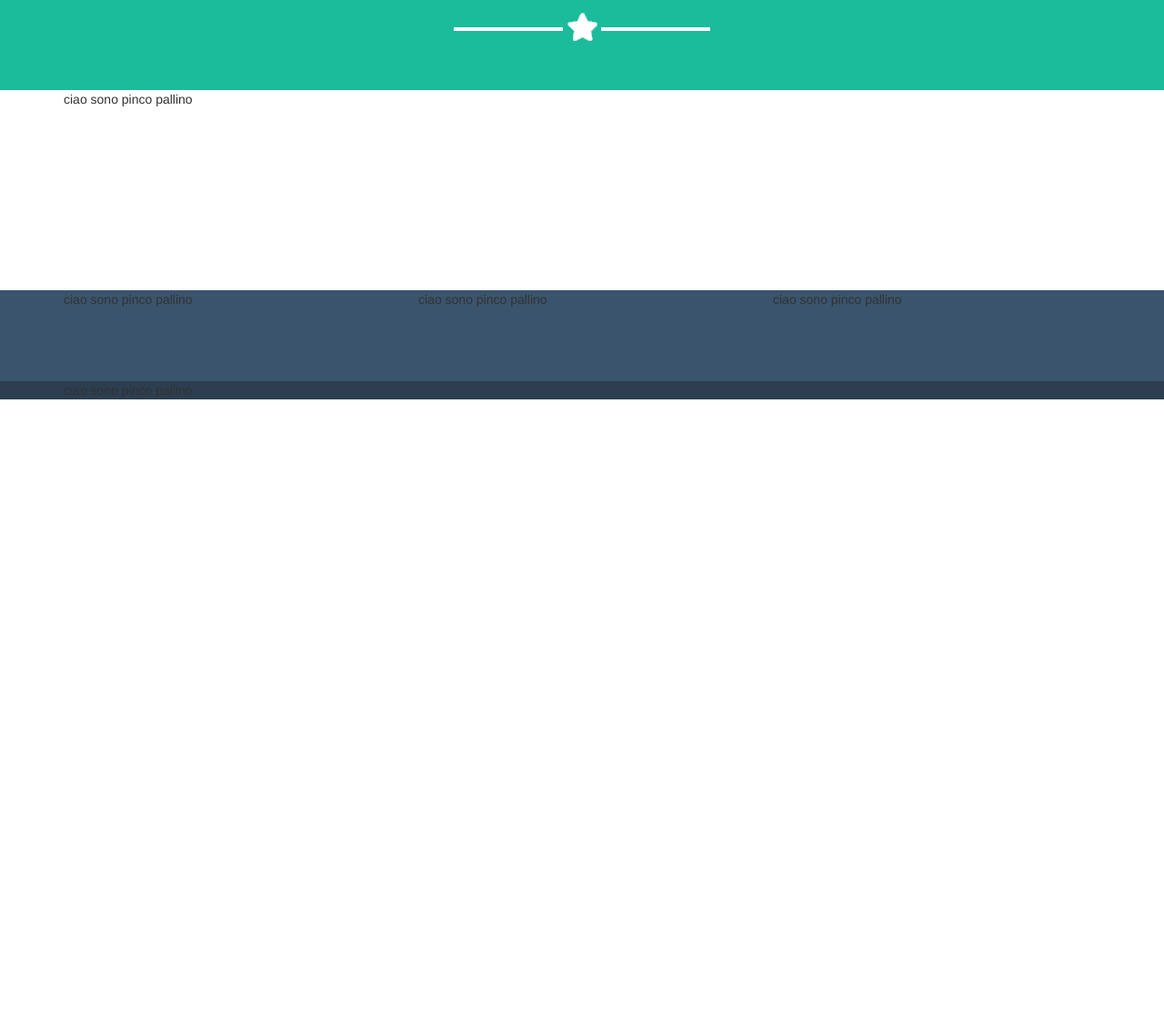
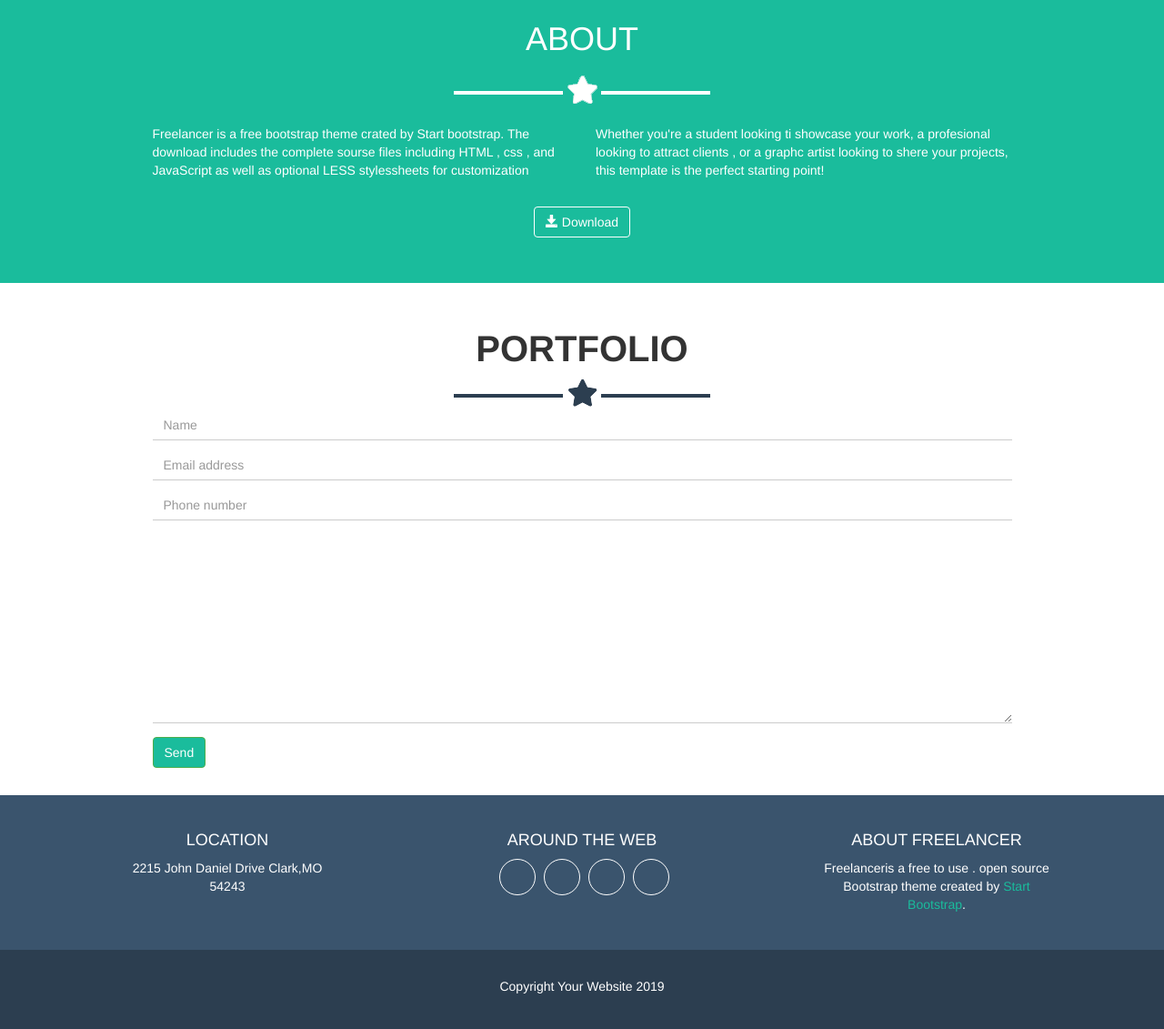
Before and after one commit to andreicismas/html-css-bootstrap-freelancer, a plain HTML site: page index.html in a window 1280 px wide. Shown: the part 1222-2353 px from the top of the page at 91% size. Before the commit the page ends 1661 px from the top, so only its background shows below. Drawn offline with nearby package versions, Linux system fonts and the light colour scheme.

Commit message:
almoste finished footer

```diff
--- a/index.html
+++ b/index.html
@@ -128,6 +128,9 @@
         <section  class="sec_padd color_main_1">
             <div class="container">
                 <div class="row">
+                    <div class=" text-center">
+                        <h1  class="text-uppercase" >ABOUT </h1>
+                    </div>
                     <div class="col-md-6 col-md-offset-3">
                         <div class="container_line_star  text-center" >
                             <div class="line_star"></div>
@@ -135,42 +138,56 @@
                             <div class="line_star"></div>
                         </div>
                     </div>
-                        <div class="col-xs-12 col-lg-12">
+                </div>
+                <div class="row">
+                    <div class="col-md-5  col-md-offset-1 col-lg-5 col-lg-offset-1 ">Freelancer is a free bootstrap theme crated by Start bootstrap. The download includes the complete sourse files including HTML , css , and JavaScript as well as optional LESS  stylessheets for customization</div>
+                    <div class="col-md-5   col-lg-5  ">Whether you're a student looking ti showcase your work, a profesional looking to attract clients , or a graphc artist looking to shere your projects, this template is the perfect starting point!</div>
+                </div>
+
+                <div class="btn_container_default">
+                    <button type="button" class="btn center-block btn_default">
+                        <span class="glyphicon glyphicon-save"></span>
+                        Download</button>
+                </div>
 
 
-                    </div>
-                </div>
             </div>
         </section>
-        <section  class="white_main ">
+        <section  class="sec_padd white_main ">
             <div class="container">
                 <div class="row">
                     <div class="col-xs-12 col-lg-12">
-                        <div class="row">
-                            <div class="col-xs-12 col-lg-12">
-                                <div class="row">
-                                    <div class="col-xs-12 col-lg-12">
-                                        ciao sono pinco pallino
+                        <div class=" text-center">
+                            <h1 class="text-uppercase title_style ">PORTFOLIO</h1>
+                        </div>
+                    </div>
 
-                                    </div>
-                                </div>
-                                <div class="row">
-                                    <div class="col-xs-12 col-lg-12 h-100">
+                </div>
+                <div class="row">
+                    <div class="col-md-6 col-md-offset-3 col-lg-10 col-lg-offset-1 ">
+                        <div class="container_main_line_star  text-center" >
+                            <div class="line_star"></div>
+                            <img src="img/star.png" alt="star logo/png">
+                            <div class="line_star"></div>
+                        </div>
+
+                        <form>
+                            <div class="form-group ">
+                              <input type="email" class="form-control " id="exampleInputEmail1" placeholder="Name">
+
+                              <input type="email" class="form-control " id="exampleInputEmail1" placeholder="Email address">
+
+                              <input type="email" class="form-control " id="exampleInputEmail1" placeholder="Phone number">
+
+                              <textarea class="form-control" rows="10"></textarea>
+                            </div>
+
+                            <button type="button" class="btn btn-success btn_send_style">Send</button>
+                        </form>
+                    </div>
+                </div>
 
 
-                                    </div>
-                                </div>
-                                <div class="row">
-                                    <div class="col-xs-12 col-lg-12 h-100">
-
-
-                                    </div>
-                                </div>
-
-                            </div>
-                        </div>
-                    </div>
-                </div>
             </div>
         </section>
     </main>
@@ -182,23 +199,23 @@
         <section class="color_footer ">
             <div class="container">
                 <div class="row">
-                    <div class="col-xs-12 col-lg-12">
-                        <div class="row">
-                            <div class="col-xs-6 col-lg-4 h-100">
+                    <div class="col-xs-12 col-md-4 col-lg-4 text-center">
+                        <h4  class="text-uppercase" >location</h4>
+                        <p class="text-capitalize">2215 John daniel drive clark,MO <br> 54243</p>
+                    </div>
+                    <div class="col-xs-12 col-md-4 col-lg-4 text-center">
+                        <h4  class="text-uppercase" >around the web</h4>
+                        <div class="container_social ">
+                            <a href="" class="btn btn_social"></a>
+                            <a href="" class="btn btn_social"></a>
+                            <a href="" class="btn btn_social"></a>
+                            <a href="" class="btn btn_social"></a>
+                        </div>
+                    </div>
+                    <div class="col-xs-12 col-md-4 col-lg-4 text-center">
+                        <h4  class="text-uppercase" >about Freelancer</h4>
 
-                                ciao sono pinco pallino
-                            </div>
-
-                            <div class="col-xs-6 col-lg-4 h-100">
-
-                                ciao sono pinco pallino
-                            </div>
-
-                            <div class="col-xs-12 col-lg-4 h-100">
-
-                                ciao sono pinco pallino
-                            </div>
-                        </div>
+                        <p>Freelanceris a free to use . open source <br> Bootstrap theme created by <span class="color_footer_text">Start <br> Bootstrap</span>.</p>
                     </div>
                 </div>
             </div>
@@ -208,12 +225,8 @@
             <div class="container">
                 <div class="row">
                     <div class="col-xs-12 col-lg-12">
-                        <div class="row">
-                            <div class="col-xs-12 col-lg-12">
+                        <p class="text-capitalize text-center">copyright your website 2019</p>
 
-                                ciao sono pinco pallino
-                            </div>
-                        </div>
                     </div>
                 </div>
             </div>
--- a/style.css
+++ b/style.css
@@ -1,6 +1,7 @@
 
 /* START NAV BAR */
-.color_nav_my_style{
+.color_nav_my_style,
+.color_footer_1{
    background-color: #2C3E50;
    border-radius: 0;
    margin-bottom: 0;
@@ -12,7 +13,9 @@
 
 .color_nav_my_style .navbar-brand,
 .color_nav_my_style .nav>li>a,
-.color_main_1{
+.color_main_1,
+.color_footer,
+.color_footer_1{
     color: white;
 }
 
@@ -23,6 +26,12 @@
 /* STOP NAV BAR */
 
 /* START MAIN */
+
+
+.sec_padd{
+    padding-top: 30px;
+    padding-bottom: 30px;
+}
 
 .color_main_1{
     background-color: #1ABC9C;
@@ -59,10 +68,7 @@
     font-size: 18px;
 }
 
-.sec_padd{
-    padding-top: 30px;
-    padding-bottom: 30px;
-}
+
 
 .container_img_main{
     padding-top: 15px;
@@ -79,17 +85,57 @@
 
 }
 
+.btn_container_default{
+    padding-top: 30px;
+    padding-bottom: 20px;
+}
+
+.btn_default{
+    background-color: transparent;
+    border: 1px solid white;
+}
+
+.form-control{
+    border-top: none;
+    border-left: none;
+    border-right: none;
+    box-shadow: none;
+    border-radius: 0;
+    margin-bottom: 10px;
+}
+
+.btn_send_style{
+    background-color: #1ABC9C;
+}
+
+.color_footer .container .container_social a{
+    border: 1px solid white;
+    border-radius: 50%;
+    color: white;
+    width: 40px;
+    height: 40px;
+    margin-left: 5px;
+}
+
+.color_footer_text{
+    color:#1ABC9C;
+}
 /* SECTION COLORS */
 
 
 
 
 .color_footer{
+    padding-top: 30px;
+    padding-bottom: 30px;
     background-color: #3A546D;
+
 }
 
 .color_footer_1{
     background-color: #2C3E50;
+    padding-top: 30px;
+    padding-bottom: 30px;
 }
 
 
```
